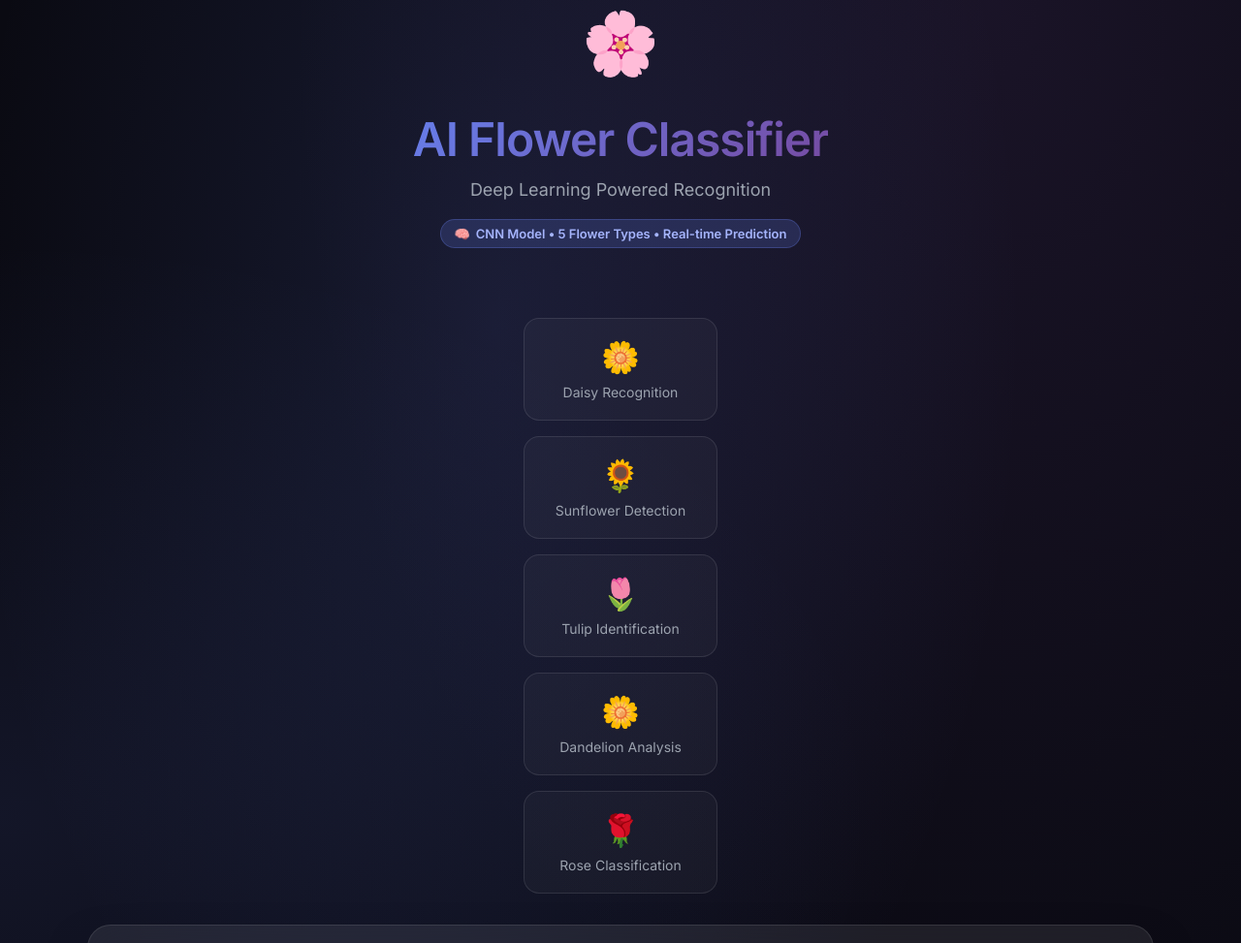
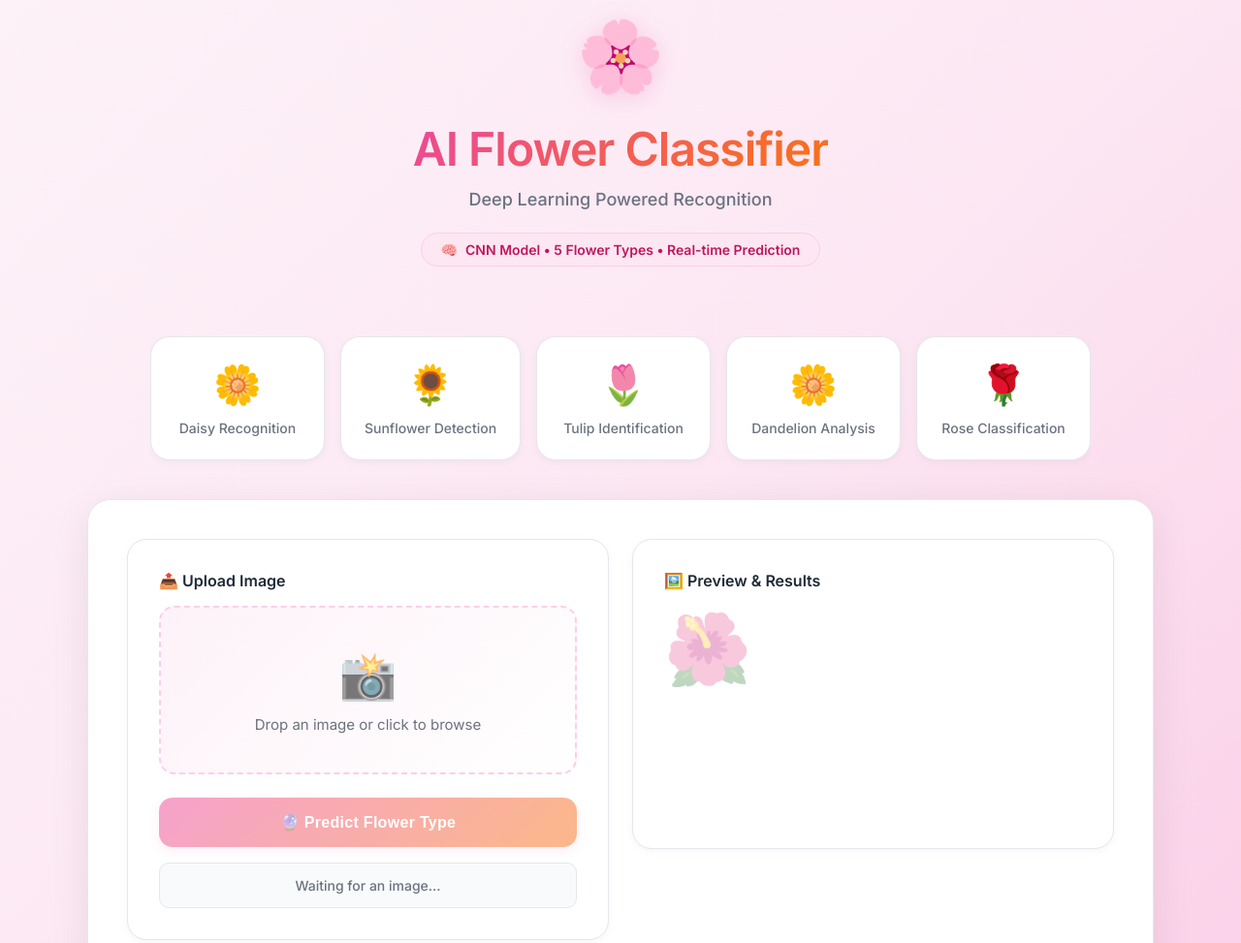
Before and after one commit to mukesh-843/Flower-Detection-Classification-, a plain HTML site: page index.html in a window 1280 px wide. Shown: the top 973 px of the page at 97% size. Drawn offline with Linux system fonts and the light colour scheme.

Commit message:
🐛 Fix CSS syntax error and make flower categories horizontal

```diff
--- a/index.html
+++ b/index.html
@@ -9,26 +9,27 @@
   <link href="https://fonts.googleapis.com/css2?family=Space+Grotesk:wght@400;600;700&family=Inter:wght@400;500;600&display=swap" rel="stylesheet">
   <style>
     :root {
-      --bg: #0a0a12;
-      --bg-gradient: linear-gradient(135deg, #667eea 0%, #764ba2 100%);
-      --panel: rgba(255, 255, 255, 0.08);
-      --accent: #667eea;
-      --accent-2: #764ba2;
-      --success: #10b981;
-      --text: #f3f4f6;
-      --muted: #9ca3af;
-      --border: rgba(255, 255, 255, 0.1);
-      --shadow: 0 25px 50px -12px rgba(0, 0, 0, 0.5);
+      --bg: #f8f9fa;
+      --bg-secondary: #ffffff;
+      --panel: #ffffff;
+      --accent: #ec4899;
+      --accent-light: #fce7f3;
+      --success: #34d399;
+      --text: #1f2937;
+      --text-muted: #6b7280;
+      --border: #e5e7eb;
+      --shadow: 0 10px 40px rgba(0, 0, 0, 0.08);
+      --shadow-sm: 0 2px 8px rgba(0, 0, 0, 0.04);
     }
 
     @keyframes float {
       0%, 100% { transform: translateY(0px); }
-      50% { transform: translateY(-20px); }
+      50% { transform: translateY(-15px); }
     }
 
     @keyframes pulse {
       0%, 100% { opacity: 1; }
-      50% { opacity: 0.5; }
+      50% { opacity: 0.7; }
     }
 
     @keyframes slideIn {
@@ -36,21 +37,22 @@
       to { opacity: 1; transform: translateY(0); }
     }
 
+    @keyframes shimmer {
+      0% { background-position: -1000px 0; }
+      100% { background-position: 1000px 0; }
+    }
+
     * { box-sizing: border-box; margin: 0; padding: 0; }
 
     body {
       min-height: 100vh;
-      background: var(--bg);
-      background-image:
-        radial-gradient(at 40% 20%, rgba(102, 126, 234, 0.15) 0px, transparent 50%),
-        radial-gradient(at 80% 0%, rgba(118, 75, 162, 0.15) 0px, transparent 50%),
-        radial-gradient(at 0% 50%, rgba(102, 126, 234, 0.1) 0px, transparent 50%);
+      background: linear-gradient(135deg, #fdf2f8 0%, #fce7f3 50%, #fbcfe8 100%);
       color: var(--text);
-      font-family: 'Inter', 'Space Grotesk', sans-serif;
+      font-family: 'Inter', -apple-system, BlinkMacSystemFont, 'Segoe UI', sans-serif;
       display: flex;
       flex-direction: column;
       align-items: center;
-      padding: 20px 16px;
+      padding: 20px 16px 40px;
       overflow-x: hidden;
     }
 
@@ -61,10 +63,11 @@
     }
 
     .logo {
-      font-size: 64px;
+      font-size: 72px;
       margin-bottom: 16px;
-      animation: float 3s ease-in-out infinite;
+      animation: float 4s ease-in-out infinite;
       display: inline-block;
+      filter: drop-shadow(0 4px 12px rgba(236, 72, 153, 0.2));
     }
 
     .card {
@@ -74,7 +77,6 @@
       border-radius: 24px;
       box-shadow: var(--shadow);
       padding: 40px;
-      backdrop-filter: blur(20px);
       animation: slideIn 0.8s ease-out 0.2s both;
     }
 
@@ -82,7 +84,7 @@
       font-size: 48px;
       font-weight: 700;
       letter-spacing: -1px;
-      background: linear-gradient(135deg, #667eea 0%, #764ba2 100%);
+      background: linear-gradient(135deg, #ec4899 0%, #f97316 100%);
       -webkit-background-clip: text;
       -webkit-text-fill-color: transparent;
       background-clip: text;
@@ -91,54 +93,79 @@
 
     .subtitle {
       font-size: 18px;
-      color: var(--muted);
-      margin-bottom: 12px;
+      color: var(--text-muted);
+      margin-bottom: 16px;
+      font-weight: 500;
     }
 
     .badge {
       display: inline-flex;
       align-items: center;
-      gap: 6px;
-      padding: 6px 14px;
-      background: rgba(102, 126, 234, 0.2);
-      border: 1px solid rgba(102, 126, 234, 0.3);
-      border-radius: 20px;
-      font-size: 13px;
+      gap: 8px;
+      padding: 8px 20px;
+      background: var(--accent-light);
+      border: 1px solid #fbcfe8;
+      border-radius: 25px;
+      font-size: 14px;
       font-weight: 600;
-      color: #a5b4fc;
+      color: #be185d;
       margin-top: 8px;
     }
 
     .features {
-      display: grid;
-      grid-template-columns: repeat(auto-fit, minmax(200px, 1fr));
+      display: flex;
       gap: 16px;
       margin: 32px 0;
+      overflow-x: auto;
+      padding-bottom: 8px;
+      scroll-behavior: smooth;
+    }
+
+    .features::-webkit-scrollbar {
+      height: 6px;
+    }
+
+    .features::-webkit-scrollbar-track {
+      background: #f9fafb;
+      border-radius: 10px;
+    }
+
+    .features::-webkit-scrollbar-thumb {
+      background: #fbcfe8;
+      border-radius: 10px;
+    }
+
+    .features::-webkit-scrollbar-thumb:hover {
+      background: var(--accent);
     }
 
     .feature {
       text-align: center;
-      padding: 20px;
-      background: rgba(255, 255, 255, 0.03);
-      border-radius: 16px;
+      padding: 24px;
+      background: var(--bg-secondary);
+      border-radius: 20px;
       border: 1px solid var(--border);
       transition: all 0.3s ease;
+      box-shadow: var(--shadow-sm);
+      min-width: 180px;
+      flex-shrink: 0;
     }
 
     .feature:hover {
-      transform: translateY(-4px);
-      background: rgba(255, 255, 255, 0.06);
-      border-color: var(--accent);
+      transform: translateY(-6px);
+      box-shadow: 0 12px 24px rgba(236, 72, 153, 0.15);
+      border-color: #fbcfe8;
     }
 
     .feature-icon {
-      font-size: 32px;
-      margin-bottom: 8px;
+      font-size: 40px;
+      margin-bottom: 12px;
     }
 
     .feature-text {
       font-size: 14px;
-      color: var(--muted);
+      color: var(--text-muted);
+      font-weight: 500;
     }
 
     .layout {
@@ -149,22 +176,22 @@
     }
 
     .panel {
-      background: rgba(255, 255, 255, 0.04);
+      background: var(--bg-secondary);
       border: 1px solid var(--border);
       border-radius: 20px;
-      padding: 28px;
-      min-height: 300px;
+      padding: 32px;
+      min-height: 320px;
       transition: all 0.3s ease;
+      box-shadow: var(--shadow-sm);
     }
 
     .panel:hover {
-      background: rgba(255, 255, 255, 0.06);
-      border-color: rgba(102, 126, 234, 0.3);
+      box-shadow: 0 12px 28px rgba(236, 72, 153, 0.12);
     }
 
     label {
       display: block;
-      margin-bottom: 12px;
+      margin-bottom: 16px;
       font-weight: 600;
       font-size: 16px;
       color: var(--text);
@@ -172,25 +199,31 @@
 
     .dropzone {
       position: relative;
-      border: 2px dashed var(--border);
+      border: 2px dashed #fbcfe8;
       border-radius: 16px;
       padding: 40px 20px;
       text-align: center;
       cursor: pointer;
       transition: all 0.3s ease;
-      background: rgba(102, 126, 234, 0.03);
+      background: linear-gradient(135deg, #fdf2f8 0%, #fff 100%);
     }
 
     .dropzone:hover {
       border-color: var(--accent);
-      background: rgba(102, 126, 234, 0.08);
+      background: #fdf2f8;
       transform: translateY(-2px);
+      box-shadow: 0 8px 16px rgba(236, 72, 153, 0.1);
     }
 
     .dropzone-icon {
       font-size: 48px;
       margin-bottom: 12px;
-      opacity: 0.7;
+      opacity: 0.6;
+    }
+
+    #drop-text {
+      color: var(--text-muted);
+      font-size: 15px;
     }
 
     input[type="file"] {
@@ -198,19 +231,19 @@
     }
 
     button {
-      margin-top: 20px;
+      margin-top: 24px;
       width: 100%;
       padding: 16px;
       border: none;
       border-radius: 14px;
       font-weight: 700;
       font-size: 16px;
-      letter-spacing: 0.5px;
-      background: linear-gradient(135deg, #667eea 0%, #764ba2 100%);
+      letter-spacing: 0.3px;
+      background: linear-gradient(135deg, #ec4899 0%, #f97316 100%);
       color: white;
       cursor: pointer;
       transition: all 0.3s ease;
-      box-shadow: 0 10px 30px rgba(102, 126, 234, 0.4);
+      box-shadow: 0 8px 20px rgba(236, 72, 153, 0.3);
       position: relative;
       overflow: hidden;
     }
@@ -232,35 +265,30 @@
 
     button:hover {
       transform: translateY(-2px);
-      box-shadow: 0 15px 40px rgba(102, 126, 234, 0.5);
+      box-shadow: 0 12px 28px rgba(236, 72, 153, 0.4);
     }
 
     button:disabled {
       opacity: 0.5;
       cursor: not-allowed;
       transform: none;
-      box-shadow: none;
+      box-shadow: 0 4px 12px rgba(236, 72, 153, 0.2);
     }
 
     button:disabled:hover::before {
       left: -100%;
     }
-
-    .preview {
-      width: 100%;
-      aspect-ratio: 1 / 1;
-      border-radius: 16px;
-      overflow: hidden;
-      background: linear-gradient(135deg, rgba(102, 126, 234, 0.1) 0%, rgba(118, 75, 162, 0.1) 100%);
+    #fdf2f8 0%, #fbcfe8 100%);
       display: grid;
       place-items: center;
-      border: 2px solid var(--border);
+      border: 2px solid #fbcfe8;
       position: relative;
       transition: all 0.3s ease;
     }
 
     .preview:hover {
       border-color: var(--accent);
+      box-shadow: 0 8px 20px rgba(236, 72, 153, 0.15);
     }
 
     .preview img {
@@ -271,29 +299,30 @@
     }
 
     .preview-placeholder {
-      font-size: 64px;
+      font-size: 72px;
       opacity: 0.3;
     }
 
     .prediction {
-      margin-top: 20px;
+      margin-top: 24px;
       padding: 20px;
-      background: rgba(16, 185, 129, 0.1);
-      border: 1px solid rgba(16, 185, 129, 0.3);
+      background: linear-gradient(135deg, #d1fae5 0%, #a7f3d0 100%);
+      border: 1px solid #6ee7b7;
       border-radius: 14px;
       font-size: 20px;
       font-weight: 600;
       text-align: center;
+      color: #065f46;
       animation: slideIn 0.4s ease-out;
     }
 
     .prediction-emoji {
-      font-size: 32px;
-      margin-right: 8px;
+      font-size: 36px;
+      margin-right: 10px;
     }
 
     .probabilities {
-      margin-top: 16px;
+      margin-top: 20px;
       display: grid;
       gap: 12px;
     }
@@ -302,36 +331,39 @@
       display: flex;
       justify-content: space-between;
       align-items: center;
-      background: rgba(255, 255, 255, 0.04);
+      background: var(--bg-secondary);
       border: 1px solid var(--border);
       border-radius: 12px;
-      padding: 12px 16px;
+      padding: 14px 18px;
       font-size: 15px;
       transition: all 0.3s ease;
       animation: slideIn 0.4s ease-out;
     }
 
     .prob-row:hover {
-      background: rgba(255, 255, 255, 0.08);
-      transform: translateX(4px);
+      background: #fdf2f8;
+      transform: translateX(6px);
+      border-color: #fbcfe8;
+      box-shadow: var(--shadow-sm);
     }
 
     .prob-label {
       display: flex;
       align-items: center;
-      gap: 8px;
-      font-weight: 500;
+      gap: 10px;
+      font-weight: 600;
+      color: var(--text);
     }
 
     .flower-emoji {
-      font-size: 20px;
+      font-size: 22px;
     }
 
     .bar {
       flex: 1;
       height: 8px;
-      margin: 0 12px;
-      background: rgba(255, 255, 255, 0.1);
+      margin: 0 16px;
+      background: #fce7f3;
       border-radius: 999px;
       overflow: hidden;
     }
@@ -339,27 +371,29 @@
     .bar span {
       display: block;
       height: 100%;
-      background: linear-gradient(90deg, #667eea 0%, #764ba2 100%);
+      background: linear-gradient(90deg, #ec4899 0%, #f97316 100%);
       width: 0;
-      transition: width 0.8s cubic-bezier(0.4, 0, 0.2, 1);
+      transition: width 1s cubic-bezier(0.4, 0, 0.2, 1);
       animation: slideIn 0.6s ease-out;
     }
 
     .prob-value {
       font-weight: 700;
-      min-width: 50px;
+      min-width: 55px;
       text-align: right;
-      color: var(--accent);
+      color: #be185d;
     }
 
     .status {
-      margin-top: 12px;
-      padding: 12px;
-      color: var(--muted);
+      margin-top: 16px;
+      padding: 14px;
+      color: var(--text-muted);
       font-size: 14px;
       text-align: center;
-      background: rgba(255, 255, 255, 0.02);
-      border-radius: 8px;
+      background: #f9fafb;
+      border-radius: 10px;
+      border: 1px solid var(--border);
+      font-weight: 500;
     }
 
     .loading {
@@ -367,28 +401,40 @@
     }
 
     footer {
-      margin-top: 48px;
+      margin-top: 56px;
       text-align: center;
-      color: var(--muted);
+      color: var(--text-muted);
       font-size: 14px;
+      font-weight: 500;
     }
 
     footer a {
       color: var(--accent);
       text-decoration: none;
       transition: color 0.3s ease;
+      font-weight: 600;
     }
 
     footer a:hover {
-      color: #a5b4fc;
+      color: #be185d;
+      text-decoration: underline;
     }
 
     @media (max-width: 768px) {
       h1 { font-size: 36px; }
-      .logo { font-size: 48px; }
-      .card { padding: 24px; }
-      .features { grid-template-columns: 1fr; }
+      .logo { font-size: 56px; }
+      .card { padding: 28px; }
+      .panel { padding: 24px; }
+      .features {
+        justify-content: flex-start;
+      }
+      .feature {
+        min-width: 150px;
+      }
     }
+  </style>
+</head>
+<body>
   </style>
 </head>
 <body>
```
Also changed, not shown: frontend/index.html (+144 -98 lines).
